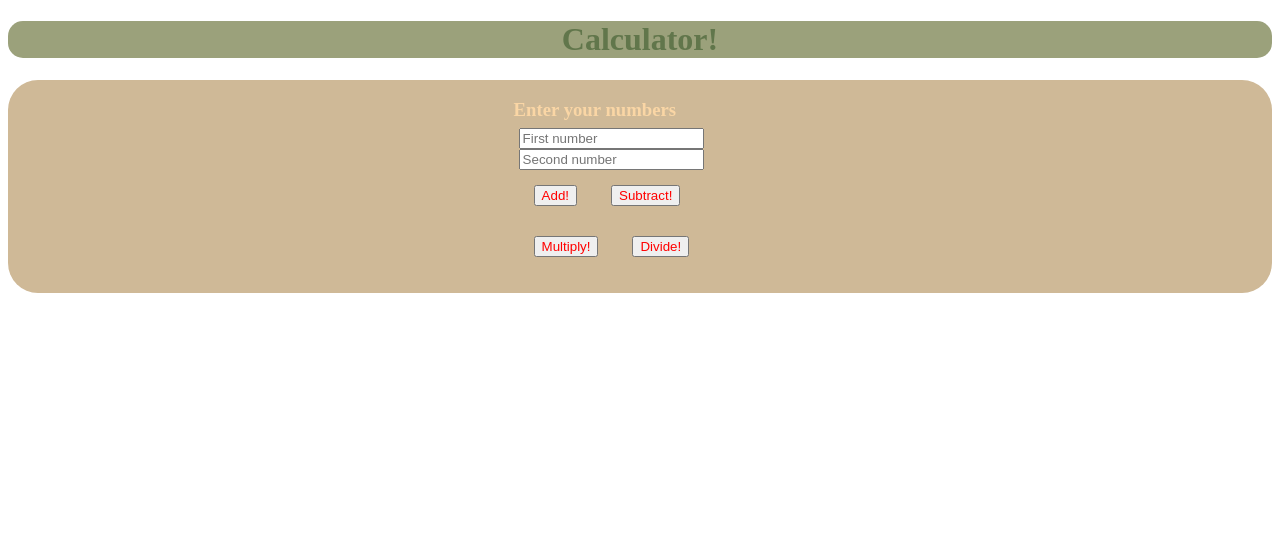
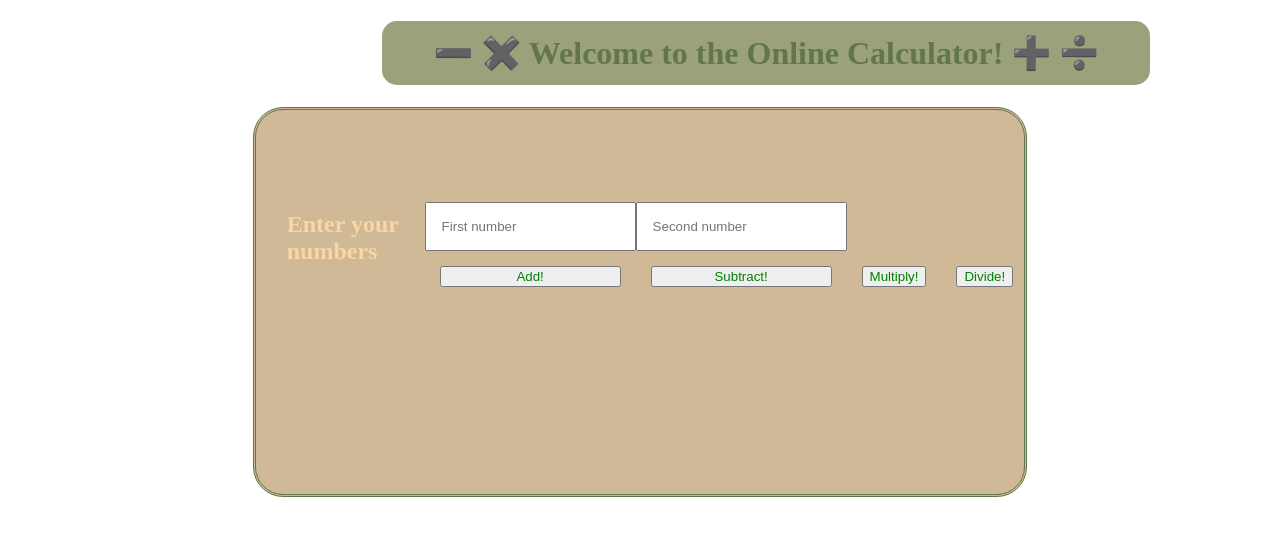
Before and after one commit to hannahnobeebux/express-calculator, a website: page public/index.html in a window 1280 px wide. Drawn offline with Linux system fonts and the light colour scheme.

Commit message:
finished stylings

```diff
--- a/public/index.html
+++ b/public/index.html
@@ -8,11 +8,13 @@
     <title>Calculator</title>
 </head>
 <body>
-    <h1>Calculator!</h1>
+    <header>
+        <h1> ➖ ✖️ Welcome to the Online Calculator! ➕ ➗</h1>
+    </header>
 
-    <div id="calculator-form">
+    <div id="whole-calculator">
         <h3>Enter your numbers</h3>
-        <form action = "/" method="post">
+        <form id = "calculator-form" action = "/" method="post">
             <!-- keeping the action as index.html (data is sent back here) and the post method (create) -->
             <!-- afterwards: changing action to home route -->
             <input type="text" name="num1" placeholder="First number">
--- a/public/style.css
+++ b/public/style.css
@@ -1,4 +1,4 @@
-#calculator-form {
+#whole-calculator {
     background-color: #CFB997;
     display:grid;
     /* grid-template-columns: 1fr 1fr 1fr 1fr 1fr;
@@ -8,6 +8,18 @@
     grid-template-rows: repeat(5, 20%);
 
     border-radius: 30px;
+    width: 60vw;
+    align-content: center;
+    margin: auto;
+    height: 30vw;
+    border-style: double;
+    border-color: #61764B;
+}
+
+header{
+    align-items: center;
+    justify-items: center;
+    margin-left: 20%;
 }
 
 h1 {
@@ -17,43 +29,67 @@ h1 {
     display: flex;
     justify-content: center;
     align-items: center;
+    width:60vw;
+    height:5vw;
+    justify-items: center;
+    align-self: center;
 }
 
-#calculator-form h3 {
+#whole-calculator h3 {
     color: #FAD6A5;
     grid-row: 1;
     grid-column: 3;
+    font-size: 150%;
+    grid-area: 2 / 1 / 4 / 1;
+    padding: auto;
+    margin-left: 20%;
+    text-shadow: #222;
 
 }
 
-#calculator-form form{
-    grid-column: 3;
+#whole-calculator form{
+    grid-column: 2;
     grid-row: 2;
-    margin: 5px;
+    margin: 15px;
+}
+
+#whole-calculator input{
+    padding:15px;
 }
 
 #calculator-form button {
     margin:15px;
 }
 
-#calculator-form #add {
-    grid-row: 5;
-    grid-column: 5;
-    color:red;
+#calculator-form{
+    display:grid;
+    grid-template-columns: 1fr 1fr 1fr;
+    grid-template-rows: 1fr 1fr 1fr;
+}
+
+#add {
+    grid-row: 2;
+    grid-column: 1;
+    /* grid-area: 1, 2; */
+    color:green;
 }
 
 #subtract{
-    grid-row: 5;
-    grid-column: 5;
-    color:red;
+    grid-row: 2;
+    grid-column: 2;
+    color:green;
 }
 
 #multiply{
-    color:red;
+    color:green;
+    grid-row: 2;
+    grid-column: 3;
 }
 
 #divide{
-    color:red;
+    color:green;
+    grid-row: 2;
+    grid-column: 4;
 }
 
 
--- a/server.js
+++ b/server.js
@@ -30,11 +30,11 @@ app.post("/subtracting", (req,res) => {
 })
 
 app.post("/multiplying", (req,res) => {
-    res.send(`The result of ${req.body.num1} multiply by ${req.body.num2} is ${String(Number(req.body.num1) * Number(req.body.num2))}`)
+    res.send(`The result of ${req.body.num1} multiplied by ${req.body.num2} is ${String(Number(req.body.num1) * Number(req.body.num2))}`)
 })
 
 app.post("/dividing", (req,res) => {
-    res.send(`The result of ${req.body.num1} divide by ${req.body.num2} is ${String((Number(req.body.num1) / Number(req.body.num2)).toFixed(3))}`)
+    res.send(`The result of ${req.body.num1} divided by ${req.body.num2} is ${String((Number(req.body.num1) / Number(req.body.num2)).toFixed(3))}`)
 })
 
 app.listen(3000,  () => {
```
